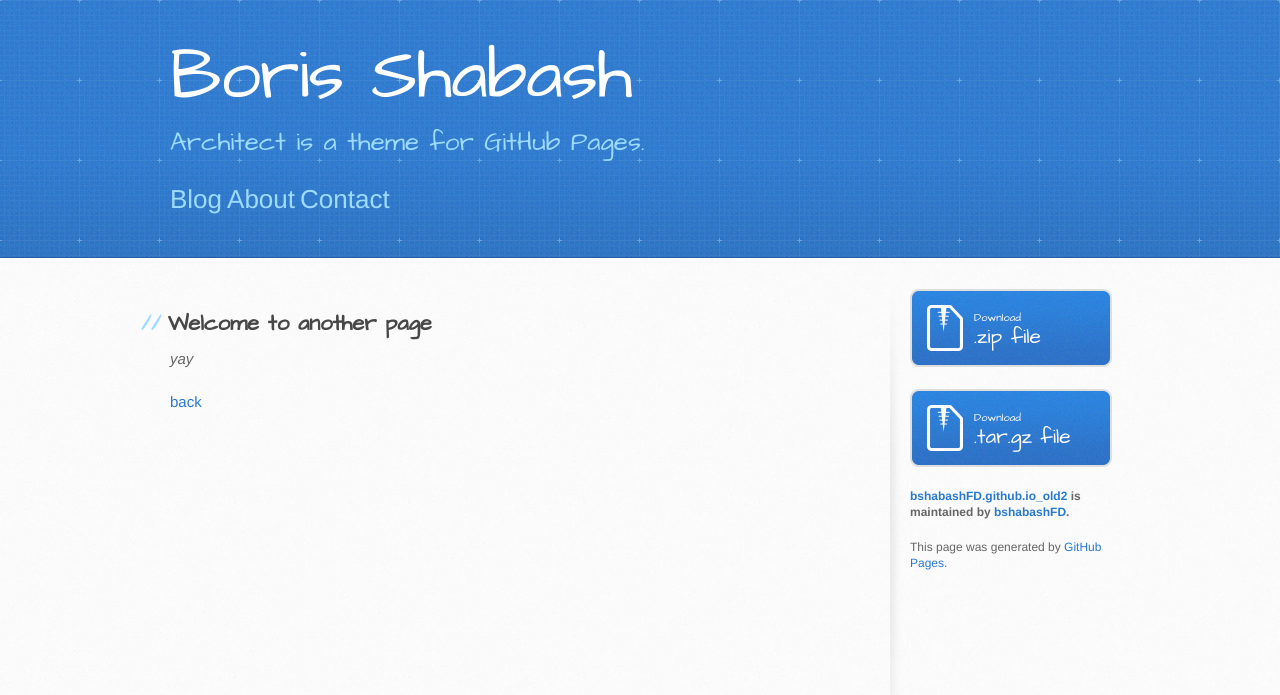
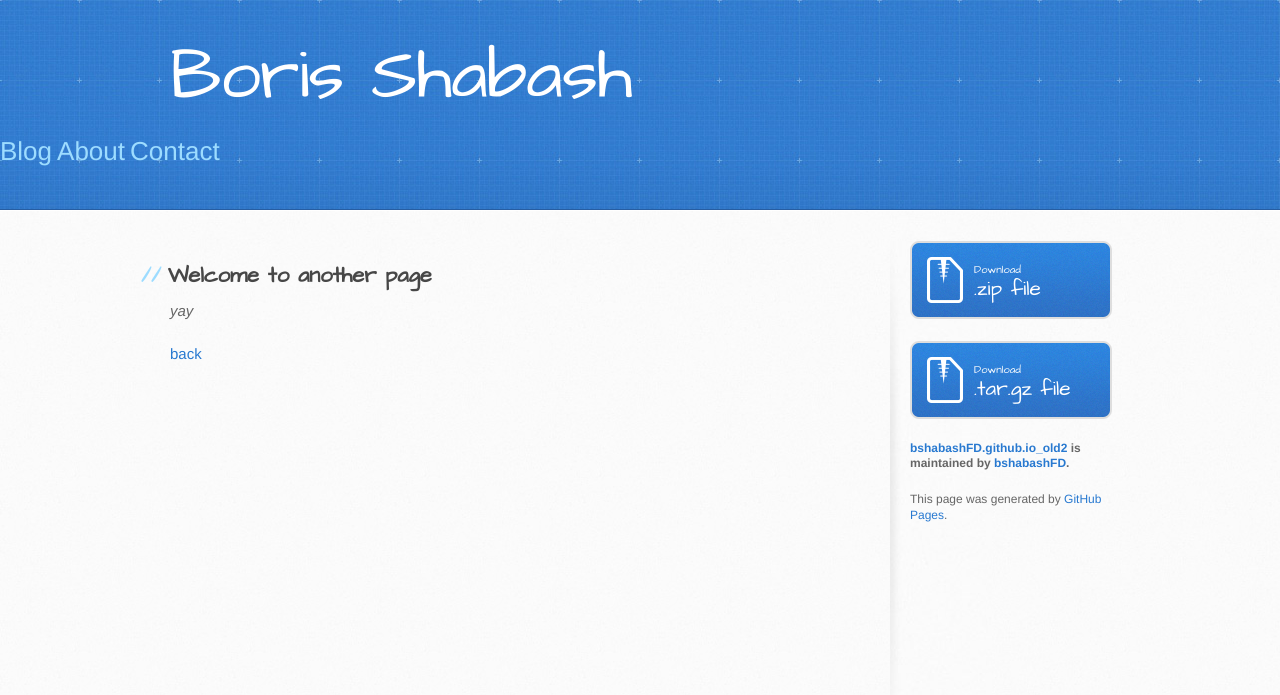
Before and after one commit to bshabashFD/bshabashFD.github.io_old2, a Jekyll site: the page built from another-page.md, in a window 1280 px wide. Shown: the top 695 px of the page. Built offline with Jekyll 4.4.1, drawn with Linux system fonts in a browser that asks for light colours; our own code applies the rules of GitHub Pages for plain Markdown files.

Commit message:
Update default.html

```diff
--- a/_layouts/default.html
+++ b/_layouts/default.html
@@ -20,7 +20,10 @@
         <a href="{{ '/' | absolute_url }}">
           <h1>{{ site.title | default: site.github.repository_name }}</h1>
         </a>
-        <h2>{{ site.description | default: site.github.project_tagline }}</h2>
+
+
+      </div>
+      <div>
         <nav>
             <a href="{{ site.baseurl }}/">Blog</a>
             <a href="{{ site.baseurl }}/about">About</a>
```
